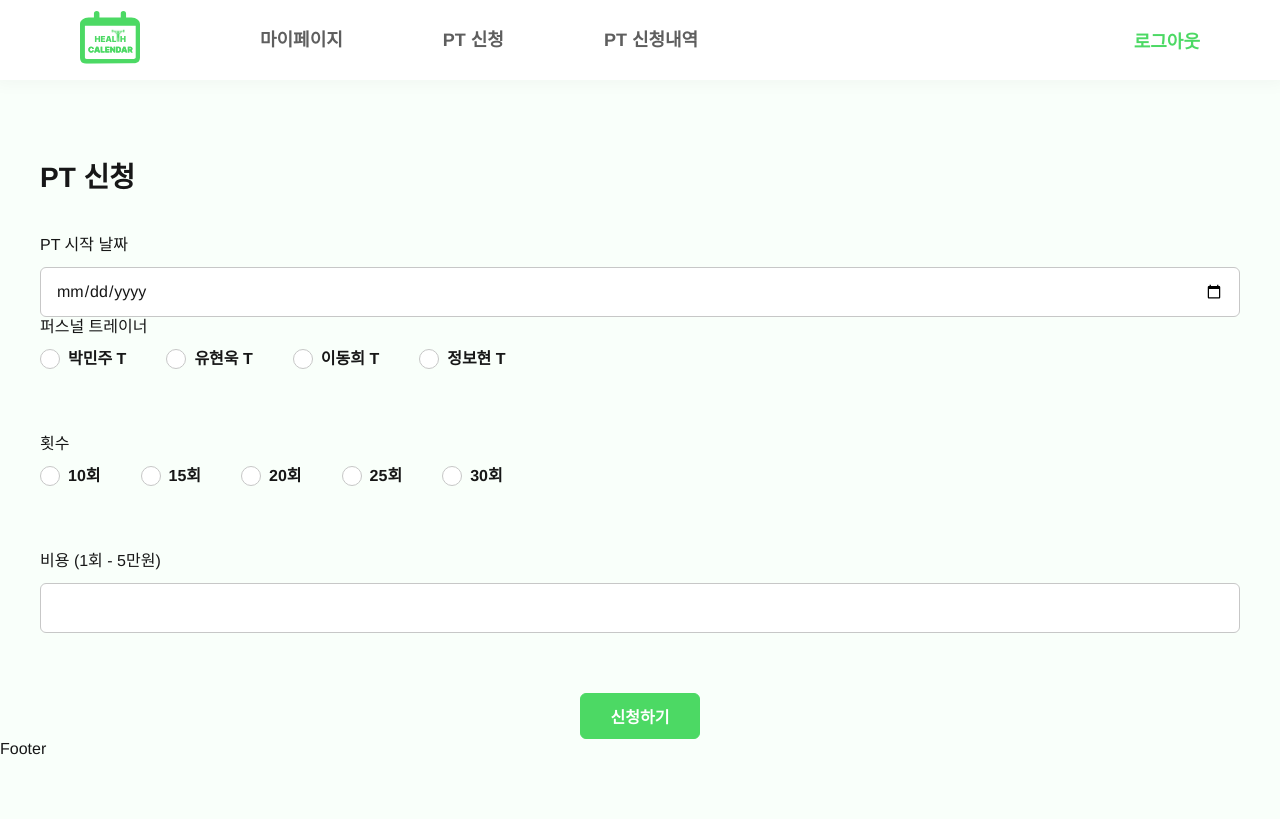
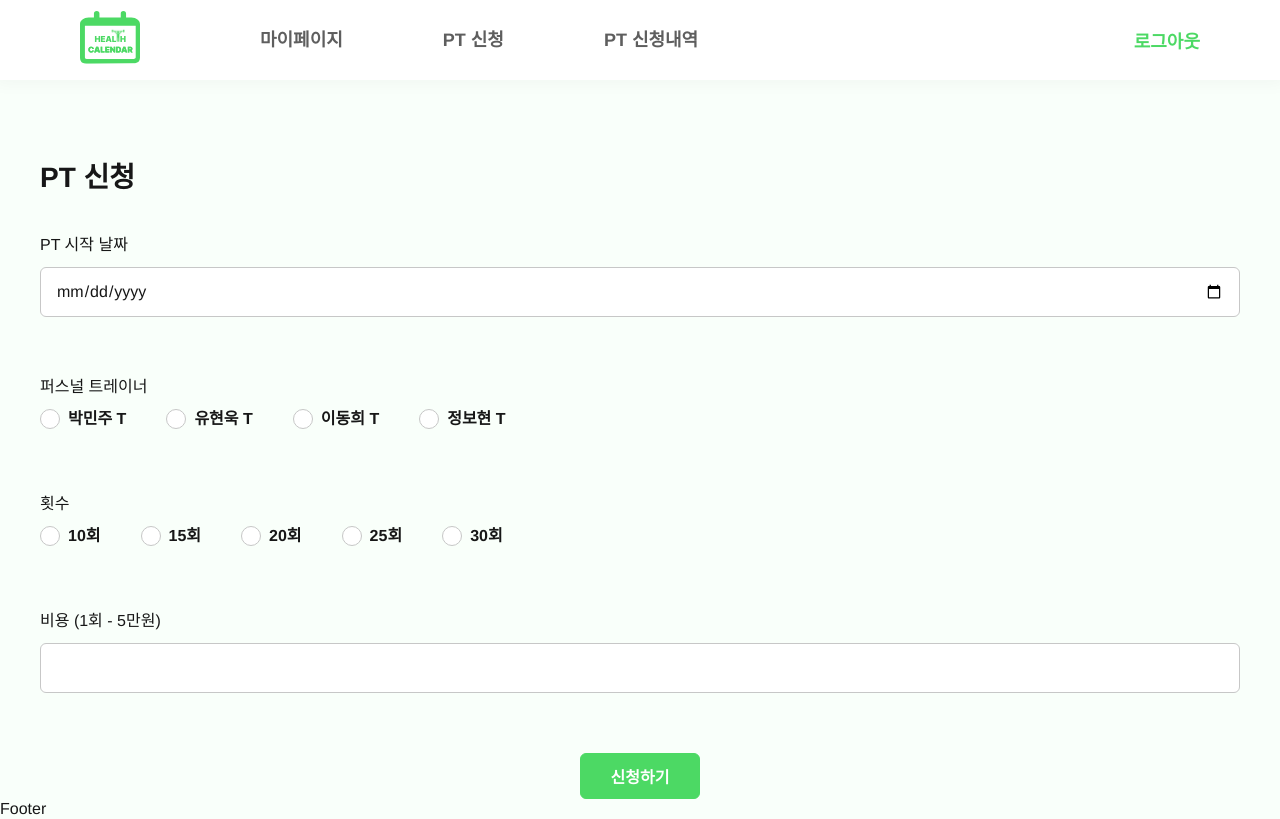
Before and after one commit to YuHyeonWook/health, a React (Vite) app: page /apply in a window 1280 px wide. Built offline with nearby package versions, Linux system fonts and the light colour scheme; a web font is replaced by a local one.

Commit message:
Design: input 여백 추가

```diff
--- a/src/pages/ApplyForm.tsx
+++ b/src/pages/ApplyForm.tsx
@@ -61,7 +61,9 @@ const ApplyForm: React.FC = () => {
     <Layout>
       <TitleLayout>PT 신청</TitleLayout>
       <form onSubmit={handleSubmit}>
-        <FormInput type="date" label="PT 시작 날짜" value={startDate} onChange={handleDateChange} min={minDate} />
+        <FormInputBox>
+          <FormInput type="date" label="PT 시작 날짜" value={startDate} onChange={handleDateChange} min={minDate} />
+        </FormInputBox>
         <FormRadioGroup label="퍼스널 트레이너">
           <FormRadio name="trainer" value="trainer1" onChange={handleTrainerChange}>
             박민주 T
@@ -94,7 +96,9 @@ const ApplyForm: React.FC = () => {
           </FormRadio>
         </FormRadioGroup>
 
-        <FormInput type="text" label="비용 (1회 - 5만원)" value={cost} readOnly />
+        <FormInputBox>
+          <FormInput type="text" label="비용 (1회 - 5만원)" value={cost} readOnly />
+        </FormInputBox>
         <ApplyBtn type="submit">신청하기</ApplyBtn>
       </form>
     </Layout>
@@ -107,6 +111,10 @@ const TitleLayout = styled.h2`
   font-weight: 700;
 `;
 
+const FormInputBox = styled.div`
+  margin-bottom: 6rem;
+`;
+
 const ApplyBtn = styled(Button)`
   margin: 6rem auto 0;
 `;
```
